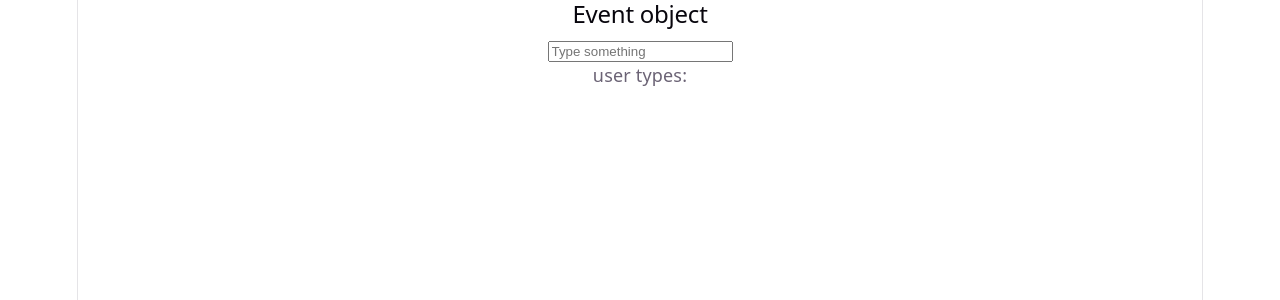
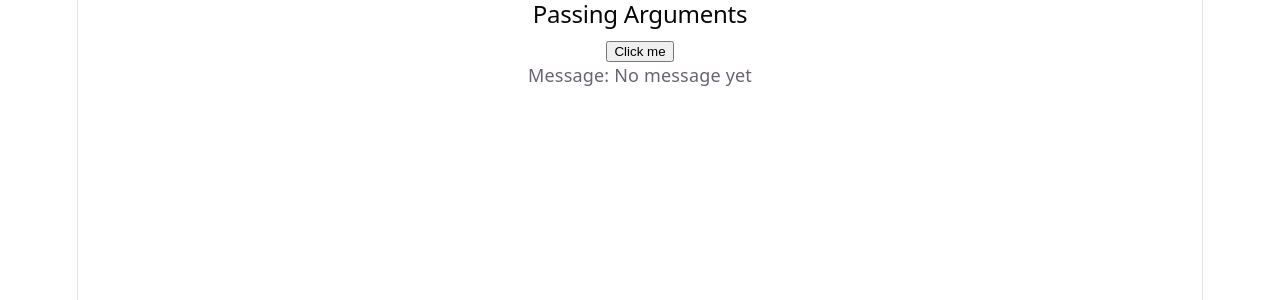
Before and after one commit to nandinirrr2450-source/MERN_Stu_FebMay26_Mys, a React (Vite) app in the folder W10/D3/my-event-app/: page / in a window 1280 px wide. Shown: the top 300 px of the page. Built offline with nearby package versions, Linux system fonts and the light colour scheme.

Commit message:
added passing arguments to event handlers

```diff
--- a/W10/D3/my-event-app/src/App.jsx
+++ b/W10/D3/my-event-app/src/App.jsx
@@ -5,6 +5,7 @@ import heroImg from './assets/hero.png'
 import './App.css'
 import {EventBasics} from "./components/p1.jsx"
 import {EventObject} from "./components/p2.jsx"
+import {PassingArguments} from "./components/p3.jsx"
 
 function App() {
 
@@ -12,7 +13,8 @@ function App() {
   return (
     <>
       {/* <EventBasics/> */}
-      <EventObject/>
+      {/* <EventObject/> */}
+      <PassingArguments/>
     </>
   )
 }
```
